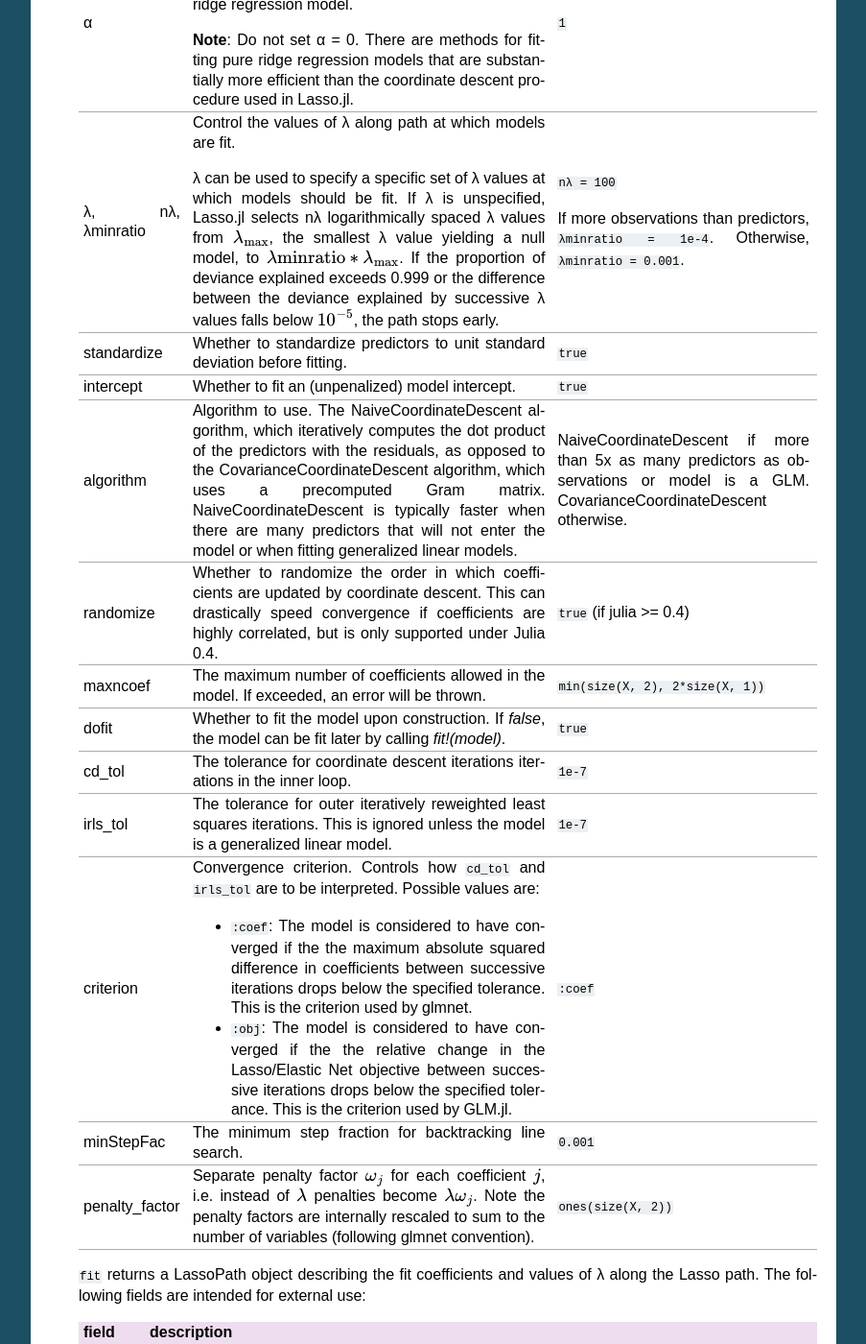
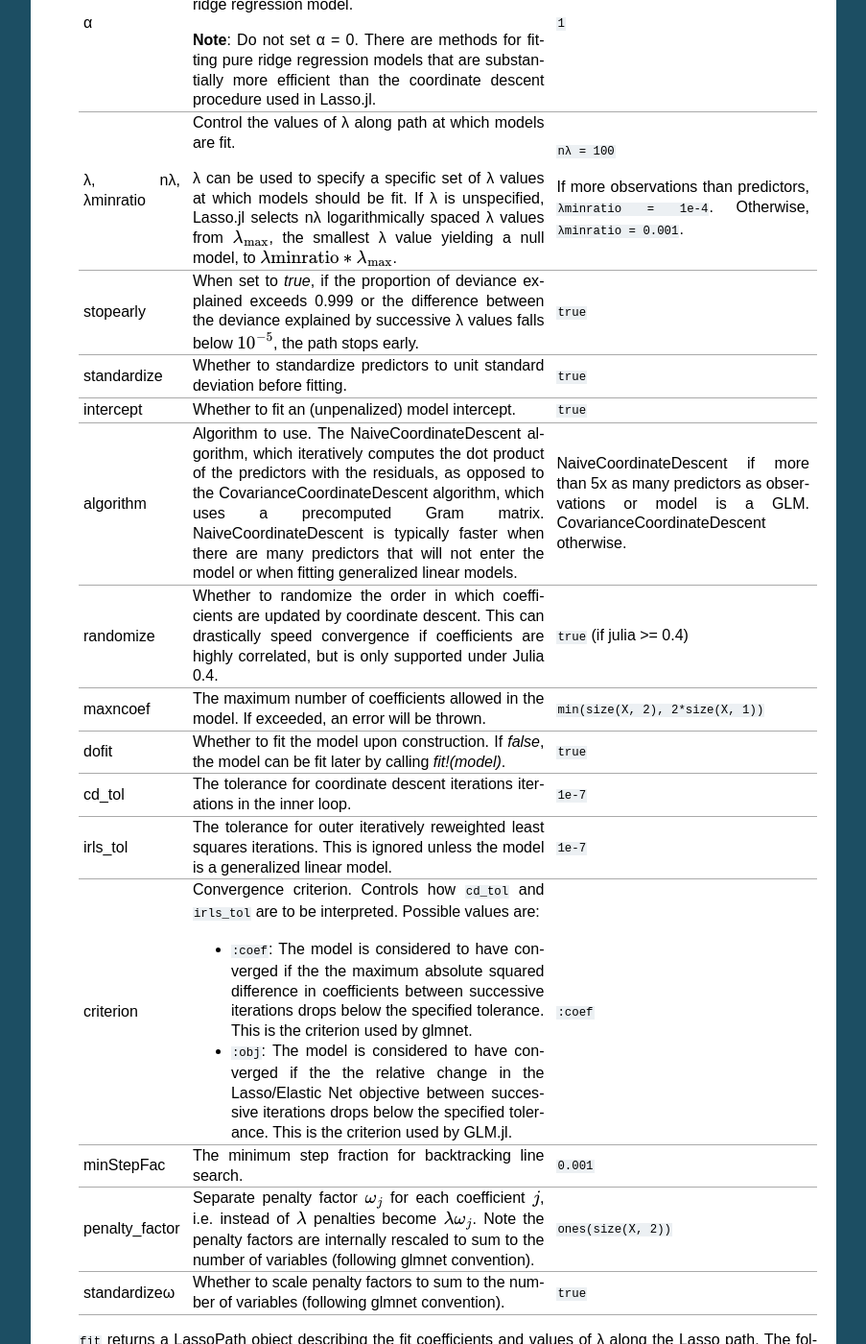
Before and after one commit to JuliaStats/Lasso.jl, a Sphinx documentation site: the page built from doc/lasso.rst, in a window 1280 px wide and 1400 px high, scrolled down 489 px. Shown: the whole window at 96% size, without its empty margins (198-1101 px from the left). Built offline with Sphinx 7.4.7, drawn with Linux system fonts in a browser that asks for light colours.

Commit message:
cleaned up and added new kwargs to docs

```diff
--- a/doc/lasso.rst
+++ b/doc/lasso.rst
@@ -38,7 +38,9 @@ Lasso paths
                       logarithmically spaced λ values from                            ``λminratio = 1e-4``.
                       :math:`\lambda_{\text{max}}`, the smallest λ value yielding a   Otherwise,
                       null model, to                                                  ``λminratio = 0.001``.
-                      :math:`\lambda\text{minratio} * \lambda_{\text{max}}`. If the
+                      :math:`\lambda\text{minratio} * \lambda_{\text{max}}`.
+    ----------------- --------------------------------------------------------------- --------------------
+    stopearly         When set to `true`, if the                                      ``true``
                       proportion of  deviance explained exceeds 0.999 or the
                       difference between the deviance explained by successive λ
                       values falls below :math:`10^{-5}`, the path stops early.
@@ -93,6 +95,9 @@ Lasso paths
                       :math:`\lambda\omega_j`.
                       Note the penalty factors are internally rescaled to sum to
                       the number of variables (following glmnet convention).
+    ----------------- --------------------------------------------------------------- --------------------
+    standardizeω      Whether to scale penalty factors to sum to the number of        ``true``
+                      variables (following glmnet convention).
     ================= =============================================================== ====================
 
     ``fit`` returns a LassoPath object describing the fit coefficients
```
Also changed, not shown: 5 other files.
